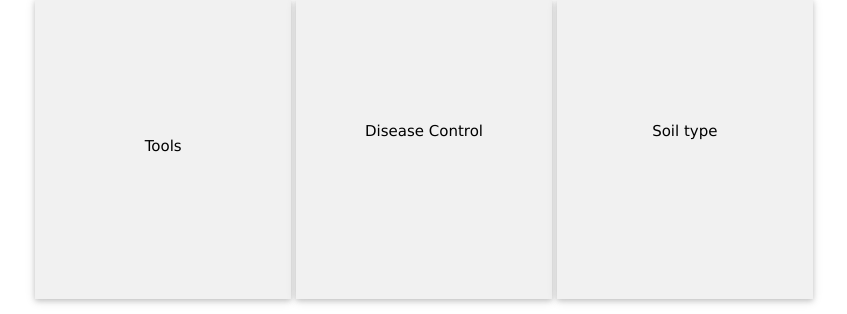
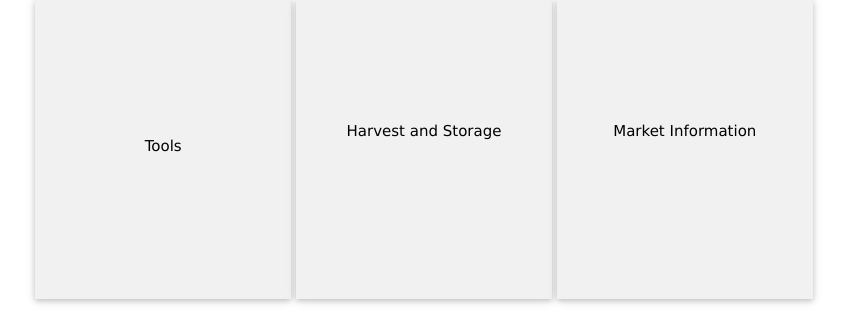
Before and after one commit to alaminmagaga/insurance-car, a Flask app: page / in a window 1280 px wide. Shown: the part 487-801 px from the top of the page, without its empty margins (216-1063 px from the left). Run offline with Flask 2, Linux system fonts and the light colour scheme; parts of the project's set-up code (start-up, migrations or seed data) failed here and were passed over.

Commit message:
Update index.html

```diff
--- a/templates/index.html
+++ b/templates/index.html
@@ -34,8 +34,8 @@
 <div class="w3-center w3-padding-32" style="margin:auto;">
 
     <a class="w3-btn w3-card w3-light-grey" style="width: 20%;height:300px;" href="{{url_for('tools')}}"><br><br><br><br><br><p>Tools</p></a>
-    <a class="w3-btn w3-card  w3-light-grey" style="width: 20%;height:300px;" href="#"><br><br><br><br><br>Disease Control</a>
-    <a class="w3-btn w3-card  w3-light-grey" style="width: 20%;height:300px;" href="#"><br><br><br><br><br>Soil type</a>
+    <a class="w3-btn w3-card  w3-light-grey" style="width: 20%;height:300px;" href="#"><br><br><br><br><br>Harvest and Storage</a>
+    <a class="w3-btn w3-card  w3-light-grey" style="width: 20%;height:300px;" href="#"><br><br><br><br><br>Market Information</a>
 
 </div>
 
```
